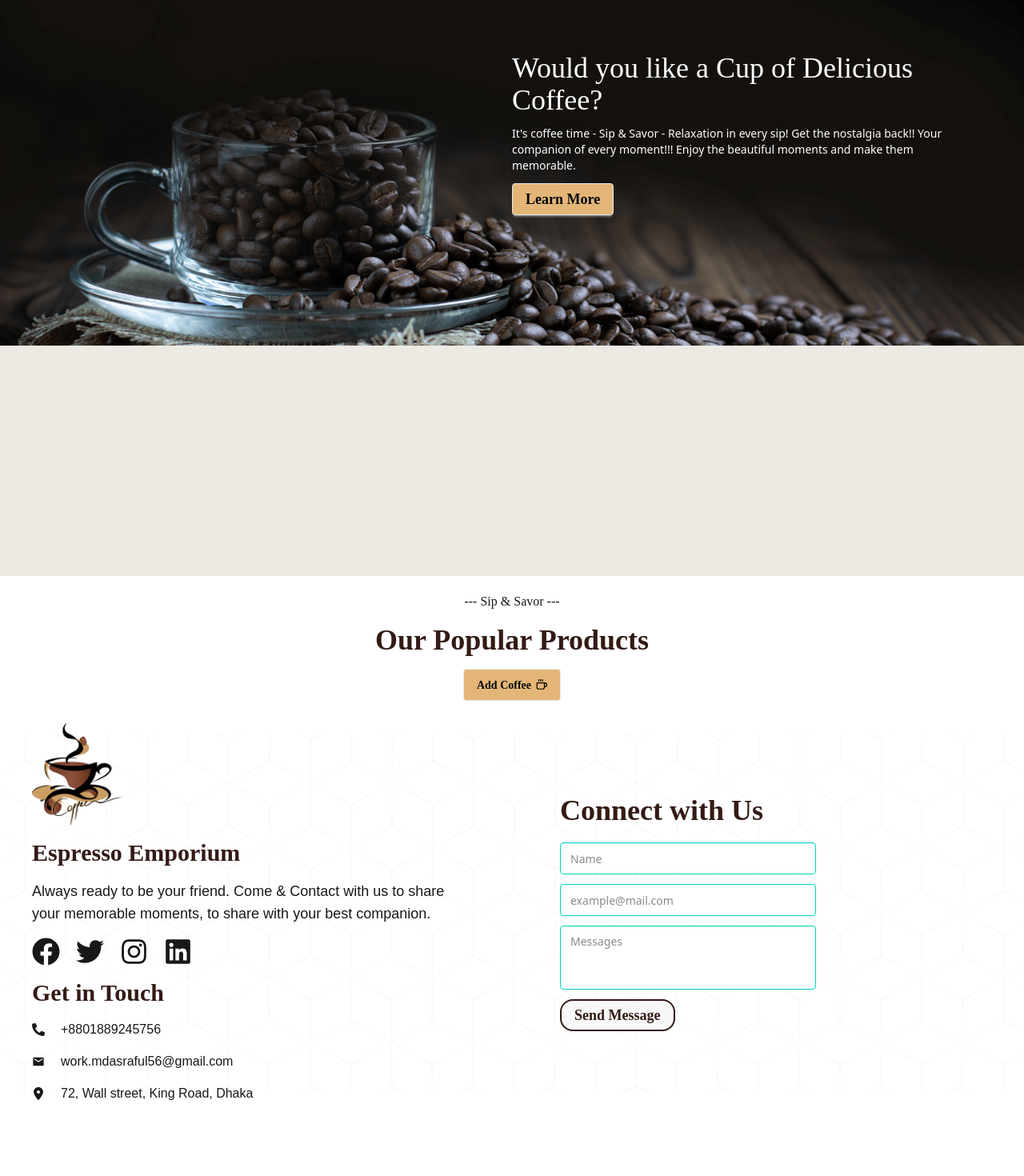
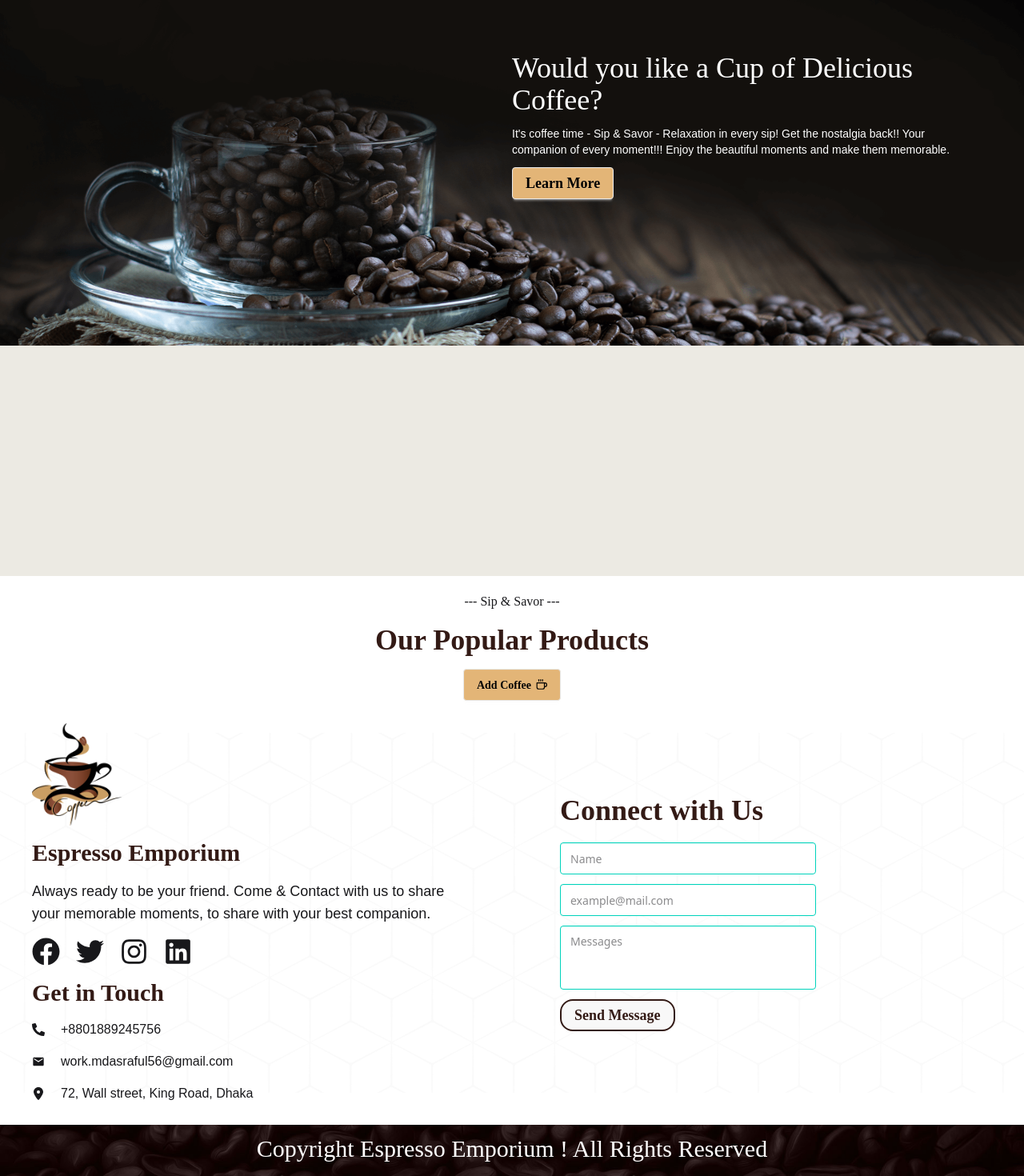
Before and after one commit to MdAsraful56/Coffee-store-client, a React (Vite) app: page / in a window 1280 px wide. Shown: the part 182-1652 px from the top of the page at 80% size. Before the commit the page ends 1561 px from the top, so only its background shows below. Built offline with nearby package versions, Linux system fonts and the light colour scheme.

Commit message:
footer responsive copyright clame design

```diff
--- a/src/components/Footer.jsx
+++ b/src/components/Footer.jsx
@@ -1,6 +1,7 @@
 import React from 'react';
 import capIcon from '../assets/more/logo1.png'
 import footerImg from '../assets/more/9.png'
+import copyRigntImg from '../assets/more/24.jpg'
 import { FaFacebook } from "react-icons/fa";
 import { FaTwitter } from "react-icons/fa";
 import { FaInstagram } from "react-icons/fa";
@@ -11,10 +12,12 @@ import { FaLocationDot } from "react-icons/fa6";
 
 const Footer = () => {
     return (
+        <div className="">
             <div className='relative w-full'>
                 <img src={footerImg} alt="" className="w-full h-[450px] object-cover " />
-            <div className="absolute inset-0 px-10 flex gap-10 lg:flex-row flex-col items-center justify-between">
-                <div className="lg:w-1/2 w-full space-y-4">
+                <div className="absolute inset-0 px-10 flex gap-10 md:flex-row flex-col items-center justify-between">
+                    {/* details info */}
+                    <div className="md:w-1/2 w-full space-y-4">
                         <img src={capIcon} alt="" className="h-32 w-28" />
                         <h3 className="text-3xl text-[#331A15] rancho-font font-semibold ">Espresso Emporium</h3>
                         <p className="raleway-font text-lg">Always ready to be your friend. Come & Contact with us to share your memorable moments, to share with your best companion.</p>
@@ -37,7 +40,7 @@ const Footer = () => {
                         </div>
                     </div>
                     {/* contact info */}
-                <div className="lg:w-1/2 w-full lg:ml-20 ml-2">
+                    <div className="md:w-1/2 w-full lg:ml-20 ml-2">
                         <h2 className="text-4xl text-[#331A15] rancho-font font-semibold mb-5">Connect with Us</h2>
                         <form className='space-y-3'>
                             <input type="text" name='name' className='input input-accent' placeholder='Name' />
@@ -50,6 +53,11 @@ const Footer = () => {
                     </div>
                 </div>
             </div>
+            <div className="h-16 w-full text-center relative pt-10 md:block hidden">
+                <img src={copyRigntImg} alt="" className="h-16 w-full object-cover" />
+                <h2 className="text-3xl text-center absolute inset-0 top-1/2 rancho-font pt-5 text-white">Copyright Espresso Emporium ! All Rights Reserved</h2>
+            </div>
+        </div>
     );
 };
 
--- a/src/layout/HomeLayout.jsx
+++ b/src/layout/HomeLayout.jsx
@@ -21,7 +21,7 @@ const HomeLayout = () => {
                 <img src={headerIcon} alt="" className="w-full md:h-[550px] h-80 object-fill" />
                 <div className="absolute inset-0 lg:top-1/3 md:top-1/4 top-7 left-1/2 md:space-y-3 space-y-1 lg:mr-10 md:mr-4 mr-0 pr-5 text-white">
                     <h3 className="md:text-4xl text-2xl rancho-font font-medium ">Would you like a Cup of Delicious Coffee?</h3>
-                    <p className="text-sm font-medium">It's coffee time - Sip & Savor - Relaxation in every sip! Get the nostalgia back!! Your companion of every moment!!! Enjoy the beautiful moments and make them memorable.</p>
+                    <p className="text-sm raleway-font font-medium">It's coffee time - Sip & Savor - Relaxation in every sip! Get the nostalgia back!! Your companion of every moment!!! Enjoy the beautiful moments and make them memorable.</p>
                     <button className="btn bg-[#E3B577] text-black rancho-font text-lg hover:border-2 hover:bg-transparent hover:text-white hover:border-white ">Learn More</button>
                 </div>
             </div>
```
Lines whose indentation alone changed are shown as unchanged.
